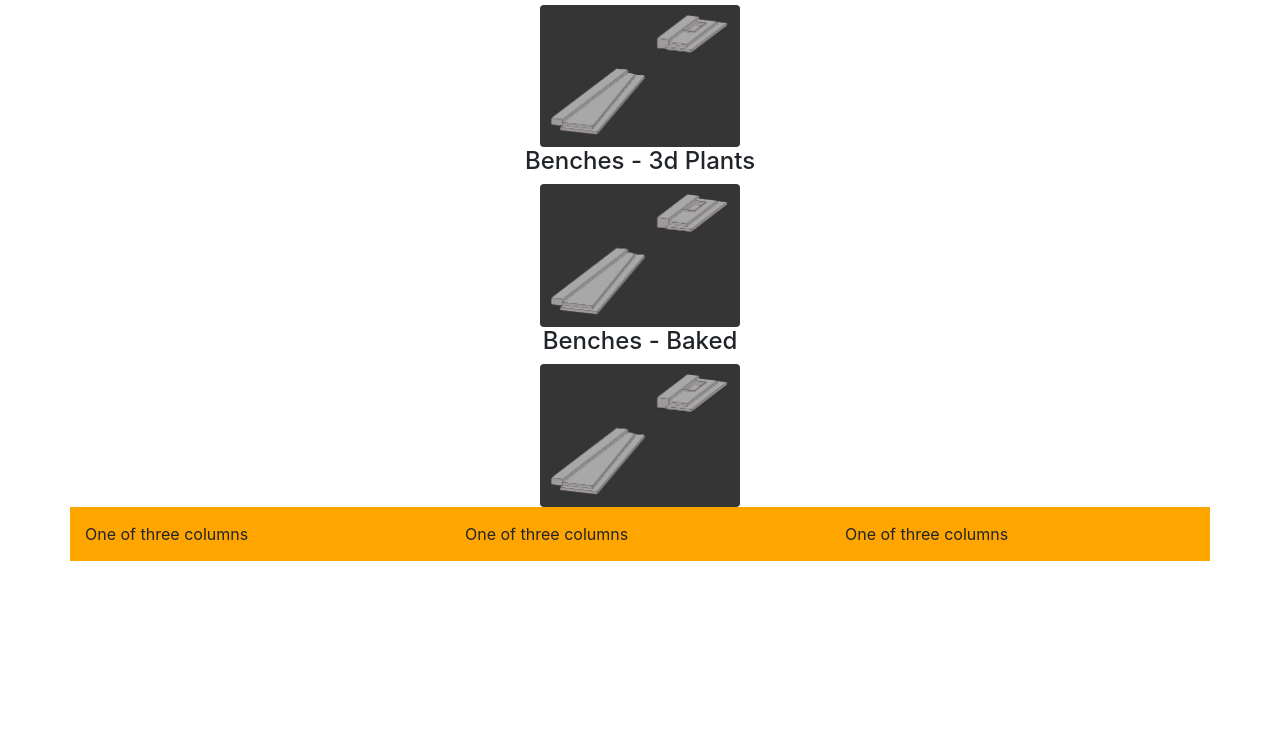
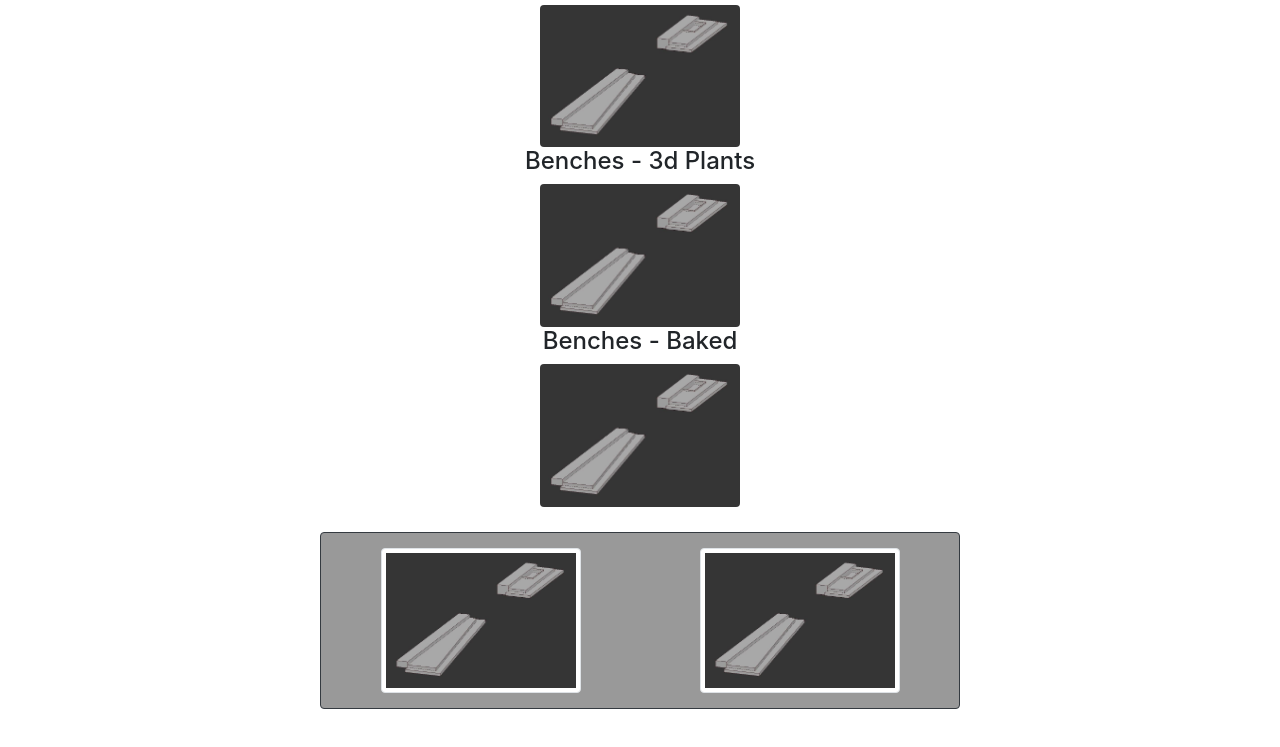
Before and after one commit to joewiltshire-uniform/USDZDev, a plain HTML site: page index.html in a window 1280 px wide. Shown: the part 702-1449 px from the top of the page. Before the commit the page ends 1303 px from the top, so only its background shows below. Drawn offline with nearby package versions, Linux system fonts and the light colour scheme.

Commit message:
p3: n1s
Changes:
On page 3:
Nodule 1s

```diff
--- a/index.html
+++ b/index.html
@@ -54,16 +54,21 @@
 	</div>
 	</div>
 
-	<div class="container threeColumn">
+	<div class="container imageLinkGrid text-center border border-dark rounded">
 		<div class="row">
 			<div class="col-sm">
-			  One of three columns
+
+		  		<a href="benches5.usdz" rel = "ar">
+					<img src ="benches5.JPG" width=200 class="img-thumbnail" >
+				</a>
+
 			</div>
 			<div class="col-sm">
-			  One of three columns
-			</div>
-			<div class="col-sm">
-			  One of three columns
+
+		  		<a href="benches5.usdz" rel = "ar">
+					<img src ="benches5.JPG" width=200 class="img-thumbnail" >
+				</a>
+
 			</div>
 		</div>
 	</div>
--- a/style.css
+++ b/style.css
@@ -1,4 +1,6 @@
-.threeColumn {
-	background-color: orange;
+.imageLinkGrid {
+	background-color: #999999;
 	padding:15px;
+	width:50%;
+	margin-top:25px;
 }
```
